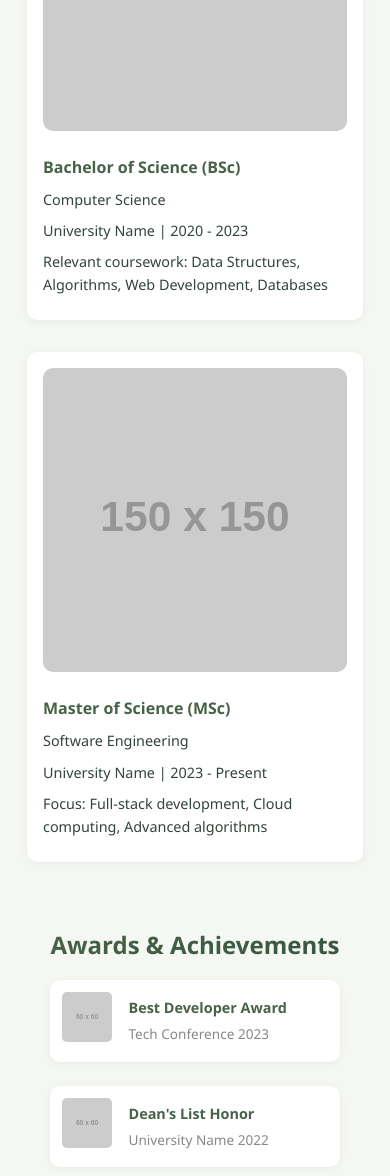
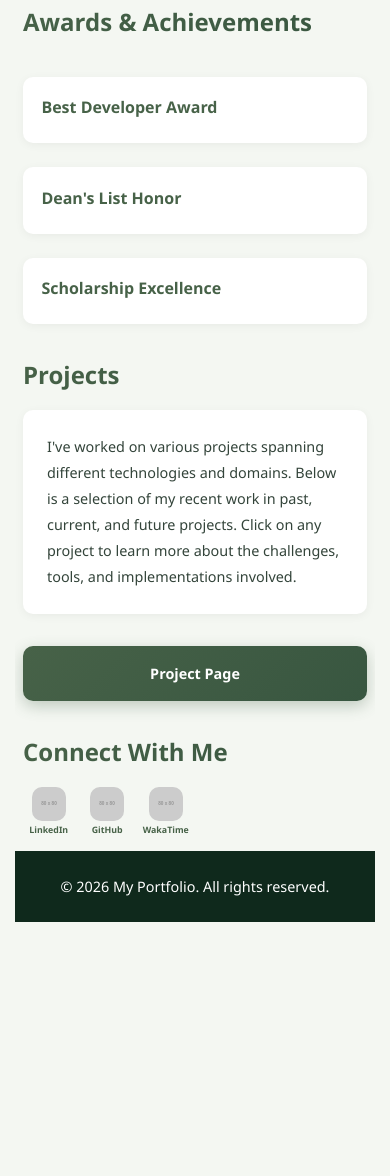
Before and after one commit to NikJanko/Portfolio, a website: page app/index.html in a window 390 px wide. Shown: the part 824-2000 px from the top of the page. After the commit the page ends 1746 px from the top, so only its background shows below. Drawn offline with Linux system fonts and the light colour scheme; placeholder pictures from the web are drawn by us.

Commit message:
page consistency patch

```diff
--- a/app/index.html
+++ b/app/index.html
@@ -8,8 +8,8 @@
 </head>
 <body>
     <!-- Decorative Elements -->
-    <div id="leftDecorations" class="decorations left-decorations"></div>
-    <div id="rightDecorations" class="decorations right-decorations"></div>
+    <div id="leftDecorations" class="decorations"></div>
+    <div id="rightDecorations" class="decorations"></div>
 
     <!-- Navigation -->
     <nav class="navbar">
@@ -36,40 +36,52 @@
     </nav>
 
     <!-- Intro Section -->
-    <section id="intro" class="section intro-section">
+    <section id="intro" class="section home-section">
         <div class="section-title">Introduction</div>
+        <div class="section-content">
             <div id="intro-container" class="intro-container"></div>
+        </div>
     </section>
 
     <!-- Education Section -->
-    <section id="education" class="section education-section">
+    <section id="education" class="section education-section home-section">
+        <div class="section-heading">
             <div class="section-title">Education</div>
+        </div>
+        <div class="section-content">
             <div id="education-container" class="education-container"></div>
+        </div>
     </section>
 
     <!-- Awards Section -->
-    <section id="awards" class="section awards-section">
+    <section id="awards" class="section awards-section home-section">
+        <div class="section-heading">
             <div class="section-title">Awards & Achievements</div>
+        </div>
+        <div class="section-content">
             <div id="awards-container" class="awards-container"></div>
+        </div>
     </section>
 
     <!-- Projects Section -->
-    <section id="projects" class="section projects-section">
+    <section id="projects" class="section projects-section home-section">
         <div class="section-title">Projects</div>
+        <div class="section-content">
             <div class="projects-intro">
                 <p>I've worked on various projects spanning different technologies and domains. Below is a selection of my recent work in past, current, and future projects. Click on any project to learn more about the challenges, tools, and implementations involved.</p>
             </div>
             <div class="projects-links">
                 <a href="projects.html?filter=current" class="project-link-card">Project Page</a>
-            <!-- <a href="projects.html?filter=current" class="project-link-card">Current Projects</a>
-            <a href="projects.html?filter=future" class="project-link-card">Future Projects</a> -->
+            </div>
         </div>
     </section>
 
     <!-- Media Links Section -->
-    <section id="links" class="section links-section">
+    <section id="links" class="section links-section home-section">
         <div class="section-title">Connect With Me</div>
+        <div class="section-content">
             <div id="links-container" class="links-container"></div>
+        </div>
     </section>
 
     <footer class="footer">
--- a/app/styles.css
+++ b/app/styles.css
@@ -45,6 +45,7 @@
     --text-primary: var(--color-5);
     --text-secondary: #33443a;
     --bg-page: #f4f7f2;
+    --nav-height: 72px;
 }
 
 html {
@@ -65,6 +66,7 @@ body {
     min-height: 100svh;
     display: flex;
     flex-direction: column;
+    padding-top: var(--nav-height);
     overscroll-behavior-y: none;
     overflow-y: scroll;
     overflow-x: hidden;
@@ -84,7 +86,7 @@ body {
 .navbar {
     background: linear-gradient(135deg, var(--color-1) 0%, var(--color-2) 100%);
     padding: 0.75rem 0;
-    position: sticky;
+    position: fixed;
     top: 0;
     left: 0;
     right: 0;
@@ -264,11 +266,49 @@ body {
     font-size: 3rem;
     font-weight: bold;
     margin-bottom: 3rem;
+    text-align: left;
+    align-self: flex-start;
     background: linear-gradient(135deg, var(--color-1) 0%, var(--color-2) 100%);
     -webkit-background-clip: text;
     -webkit-text-fill-color: transparent;
     background-clip: text;
 }
+
+.section-heading,
+.section-content {
+    width: 100%;
+}
+
+/* Home page: titles flush-left, content centered within a capped inner container. */
+.home-section {
+    max-width: 1272px;
+    width: 100%;
+    margin: 0 auto;
+    padding-top: 2rem;
+    padding-bottom: 1rem;
+}
+
+.home-section .section-title {
+    width: 100%;
+    margin-left: 0;
+    align-self: stretch;
+}
+
+.home-section .section-content {
+    max-width: 1272px;
+    margin: 0 auto;
+}
+
+.education-section .section-title,
+.awards-section .section-title {
+    margin-bottom: 2.2rem;
+    align-self: auto;
+}
+
+/* Keep index sections as wide as projects page section container.
+.home-section {
+    width: 100%;
+} */
 
 /* ============================================
    INTRO SECTION
@@ -312,15 +352,16 @@ body {
     display: flex;
     flex-direction: column;
     gap: 2rem;
+    width: 100%;
 }
 
 .education-item {
     display: grid;
     grid-template-columns: 1fr 3fr;
-    gap: 2rem;
+    gap: 2.25rem;
     align-items: center;
     background: white;
-    padding: 2rem;
+    padding: 2.25rem;
     border-radius: 10px;
     box-shadow: 0 2px 10px rgba(0, 0, 0, 0.05);
     transition: transform 0.3s ease, box-shadow 0.3s ease;
@@ -354,14 +395,15 @@ body {
     display: flex;
     flex-direction: column;
     gap: 1.5rem;
+    width: 100%;
 }
 
 .award-item {
     display: flex;
     align-items: center;
-    gap: 2rem;
+    gap: 2.4rem;
     background: white;
-    padding: 1.5rem;
+    padding: 2.1rem;
     border-radius: 10px;
     box-shadow: 0 2px 10px rgba(0, 0, 0, 0.05);
     transition: transform 0.3s ease;
@@ -377,13 +419,13 @@ body {
 }
 
 .award-image img {
-    width: 60px;
-    height: 60px;
+    width: 76px;
+    height: 76px;
     border-radius: 5px;
 }
 
 .award-details h4 {
-    font-size: 1.2rem;
+    font-size: 1.35rem;
     color: var(--color-1);
     margin-bottom: 0.25rem;
 }
@@ -439,8 +481,9 @@ body {
    ============================================ */
 .links-container {
     display: grid;
-    grid-template-columns: repeat(auto-fit, minmax(120px, 1fr));
-    gap: 3rem;
+    grid-template-columns: repeat(auto-fit, minmax(88px, 88px));
+    justify-content: center;
+    gap: 1.5rem;
     justify-items: center;
 }
 
@@ -459,10 +502,14 @@ body {
 }
 
 .media-link img {
-    width: 80px;
-    height: 80px;
+    width: 58px;
+    height: 58px;
     border-radius: 10px;
     transition: box-shadow 0.3s ease;
+}
+
+.media-link span {
+    font-size: 0.8rem;
 }
 
 .media-link:hover img {
@@ -875,6 +922,10 @@ body {
    RESPONSIVE DESIGN
    ============================================ */
 @media (max-width: 768px) {
+    :root {
+        --nav-height: 58px;
+    }
+
     .navbar {
         padding: 1rem;
     }
@@ -1286,6 +1337,11 @@ body {
 @media (max-width: 1024px) {
     .section {
         padding: 4rem 1.5rem;
+    }
+
+    .home-section {
+        padding-top: 2.8rem;
+        padding-bottom: 2.8rem;
     }
 
     .section-title {
@@ -1473,9 +1529,20 @@ body {
     }
 
     /* Sections */
+    /* Mobile-only layout overrides */
+    .home-section {
+        width: 100%;
+        padding-top: 2.2rem;
+        padding-bottom: 2.2rem;
+    }
+
     .section {
-        padding: 3rem 1rem;
+        padding: 3rem 0.5rem;
         scroll-margin-top: 60px;
+    }
+
+    .home-section .section-content {
+        max-width: none;
     }
 
     .section-title {
@@ -1507,7 +1574,7 @@ body {
     .education-item {
         grid-template-columns: 1fr;
         gap: 1rem;
-        padding: 1.5rem;
+        padding: 1.75rem;
     }
 
     .education-details h3 {
@@ -1518,19 +1585,49 @@ body {
         font-size: 0.9rem;
     }
 
+    /* Mobile-only progressive disclosure */
+    .education-item,
+    .award-item {
+        cursor: pointer;
+    }
+
+    .education-item .education-image,
+    .award-item .award-image {
+        display: none;
+    }
+
+    .education-item .education-details p,
+    .award-item .award-details p {
+        display: none;
+    }
+
+    .education-item .education-details h3,
+    .award-item .award-details h4 {
+        display: block;
+    }
+
+    .education-item.expanded .education-details p,
+    .award-item.expanded .award-details p {
+        display: block;
+    }
+
+    .award-item.expanded .award-details h4 {
+        margin-bottom: 0.35rem;
+    }
+
     /* Awards Section */
     .award-item {
-        padding: 1rem;
-        gap: 1rem;
+        padding: 1.4rem;
+        gap: 1.25rem;
     }
 
     .award-image img {
-        width: 50px;
-        height: 50px;
+        width: 62px;
+        height: 62px;
     }
 
     .award-details h4 {
-        font-size: 1rem;
+        font-size: 1.08rem;
     }
 
     .award-details p {
@@ -1559,22 +1656,24 @@ body {
 
     /* Links Section */
     .links-container {
-        grid-template-columns: repeat(auto-fit, minmax(80px, 1fr));
-        gap: 1.5rem;
+        grid-template-columns: repeat(6, minmax(0, 1fr));
+        gap: 0.55rem;
         justify-items: center;
     }
 
     .media-link {
-        gap: 0.5rem;
+        gap: 0.3rem;
     }
 
     .media-link img {
-        width: 60px;
-        height: 60px;
+        width: 38px;
+        height: 38px;
     }
 
     .media-link span {
-        font-size: 0.85rem;
+        font-size: 0.62rem;
+        line-height: 1.1;
+        text-align: center;
     }
 
     /* Footer */
@@ -1731,7 +1830,12 @@ body {
     }
 
     .section {
-        padding: 2rem 0.75rem;
+        padding: 2rem 0.5rem;
+    }
+
+    .home-section {
+        padding-top: 1rem;
+        padding-bottom: 1rem;
     }
 
     .section-title {
@@ -1753,7 +1857,7 @@ body {
     }
 
     .education-item {
-        padding: 1rem;
+        padding: 1.2rem;
     }
 
     .education-details h3 {
@@ -1761,11 +1865,11 @@ body {
     }
 
     .award-item {
-        padding: 0.75rem;
+        padding: 1.15rem;
     }
 
     .award-details h4 {
-        font-size: 0.9rem;
+        font-size: 1rem;
     }
 
     .projects-intro p {
@@ -1808,13 +1912,18 @@ body {
     }
 
     .links-container {
-        grid-template-columns: repeat(2, 1fr);
-        gap: 1rem;
+        grid-template-columns: repeat(6, minmax(0, 1fr));
+        gap: 0.45rem;
     }
 
     .media-link img {
-        width: 50px;
-        height: 50px;
+        width: 34px;
+        height: 34px;
+    }
+
+    .media-link span {
+        font-size: 0.55rem;
+        line-height: 1.05;
     }
 
     .modal-header h2 {
--- a/js/main.js
+++ b/js/main.js
@@ -21,6 +21,7 @@ async function initializeMainPage() {
     populateEducation(portfolioData.education);
     populateAwards(portfolioData.awards);
     populateSocialLinks(portfolioData.socialLinks);
+    setupMobileExpandableDetails();
 
     // Smooth scroll is handled by CSS scroll-behavior property
 
@@ -169,6 +170,41 @@ function populateSocialLinks(socialLinksData) {
     linksContainer.innerHTML = html;
 }
 
+function setupMobileExpandableDetails() {
+    const isMobileViewport = () => window.matchMedia('(max-width: 768px)').matches;
+    const expandableItems = document.querySelectorAll('.education-item, .award-item');
+
+    const collapseAll = (exceptItem = null) => {
+        expandableItems.forEach(item => {
+            if (item !== exceptItem) {
+                item.classList.remove('expanded');
+            }
+        });
+    };
+
+    expandableItems.forEach(item => {
+        item.addEventListener('click', () => {
+            if (!isMobileViewport()) {
+                return;
+            }
+
+            const isExpanded = item.classList.contains('expanded');
+            collapseAll(item);
+            if (isExpanded) {
+                item.classList.remove('expanded');
+            } else {
+                item.classList.add('expanded');
+            }
+        });
+    });
+
+    window.addEventListener('resize', () => {
+        if (!isMobileViewport()) {
+            expandableItems.forEach(item => item.classList.remove('expanded'));
+        }
+    });
+}
+
 // ============================================
 // NAVIGATION
 // ============================================
```
Also changed, not shown: app/projects.html (+4 -17 lines). Lines whose indentation alone changed are shown as unchanged.
